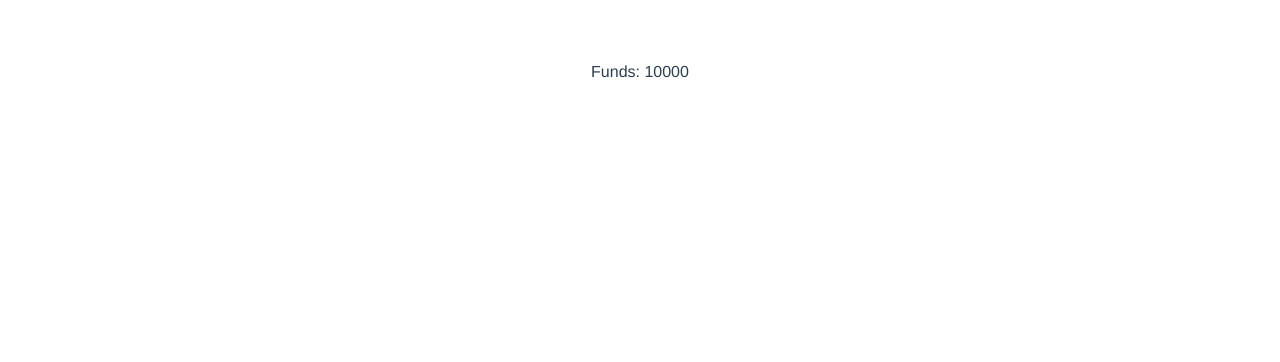
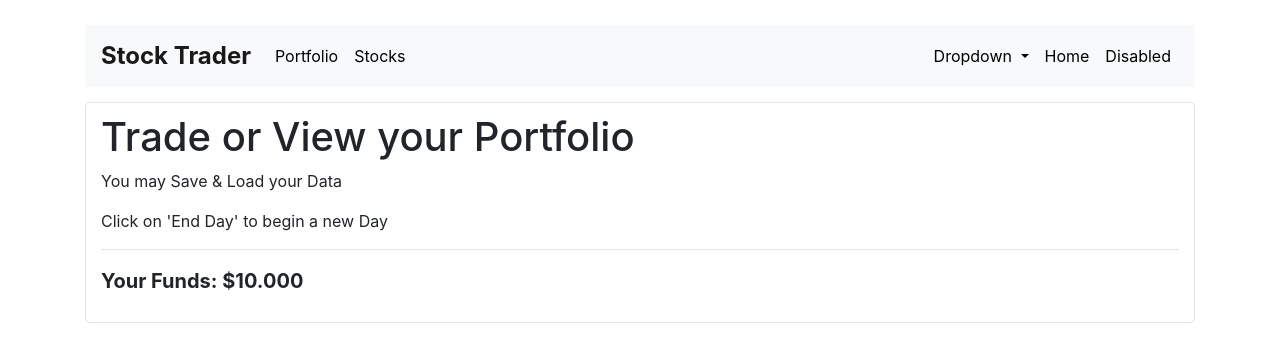
Before and after one commit to serp-ya/vue-trader-game, a Vue app: page /#/portfolio in a window 1280 px wide. Shown: the top 362 px of the page. Built offline with nearby package versions, Linux system fonts and the light colour scheme.

Commit message:
Add pages and configure router

```diff
--- a/src/App.vue
+++ b/src/App.vue
@@ -1,30 +1,31 @@
 <template>
-  <div id="app">
-    Funds: {{ myFunds }}
-    <router-view/>
+  <div class="container main-wrapper" id="app">
+    <Header />
+    <div class="main-content">
+      <router-view/>
+    </div>
   </div>
 </template>
 
 <script>
-import { mapGetters } from 'vuex';
+import Header from '@/components/Header/Header';
 
 export default {
   name: 'App',
-  computed: {
-    ...mapGetters({
-      myFunds: 'getFunds',
-    })
-  }
+  components: {
+    Header,
+  },
 };
 </script>
 
 <style>
-#app {
-  font-family: 'Avenir', Helvetica, Arial, sans-serif;
-  -webkit-font-smoothing: antialiased;
-  -moz-osx-font-smoothing: grayscale;
-  text-align: center;
-  color: #2c3e50;
-  margin-top: 60px;
+.main-wrapper {
+  padding-top: 15px;
+  padding-bottom: 25px;
+}
+.main-content {
+  padding: 10px 15px;
+  border: 1px solid rgba(0,0,0, 0.1);
+  border-radius: 5px;
 }
 </style>
--- /dev/null
+++ b/src/components/Header/Header.vue
@@ -0,0 +1,55 @@
+<template>
+  <div class="main-nav">
+    <nav class="navbar navbar-expand-lg navbar-light bg-light">
+      <router-link class="navbar-brand" to="/">Stock Trader</router-link>
+      <div class="collapse navbar-collapse">
+        <ul class="navbar-nav mr-auto">
+          <li class="nav-item">
+            <router-link class="nav-link" to="portfolio">Portfolio</router-link>
+          </li>
+          <li class="nav-item">
+            <router-link class="nav-link" to="stocks">Stocks</router-link>
+          </li>
+        </ul>
+
+        <ul class="navbar-nav">
+          <li class="nav-item dropdown">
+            <a class="nav-link dropdown-toggle" href="#">
+              Dropdown
+            </a>
+            <div class="dropdown-menu">
+              <a class="dropdown-item" href="#">Action</a>
+              <a class="dropdown-item" href="#">Another action</a>
+            </div>
+          </li>
+          <li class="nav-item">
+            <a class="nav-link" href="#">Home</a>
+          </li>
+          <li class="nav-item">
+            <a class="nav-link" href="#">Disabled</a>
+          </li>
+        </ul>
+      </div>
+    </nav>
+  </div>
+</template>
+
+<script>
+export default {
+  name: 'Header',
+};
+</script>
+
+<style scoped>
+  .main-nav {
+    padding-top: 10px;
+    padding-bottom: 15px;
+  }
+  .navbar-light .navbar-nav .nav-link {
+    color: #000000;
+  }
+  .navbar-brand {
+    font-weight: bold;
+    font-size: 24px;
+  }
+</style>
--- a/src/components/HelloWorld.vue
+++ /dev/null
@@ -1,113 +0,0 @@
-<template>
-  <div class="hello">
-    <h1>{{ msg }}</h1>
-    <h2>Essential Links</h2>
-    <ul>
-      <li>
-        <a
-          href="https://vuejs.org"
-          target="_blank"
-        >
-          Core Docs
-        </a>
-      </li>
-      <li>
-        <a
-          href="https://forum.vuejs.org"
-          target="_blank"
-        >
-          Forum
-        </a>
-      </li>
-      <li>
-        <a
-          href="https://chat.vuejs.org"
-          target="_blank"
-        >
-          Community Chat
-        </a>
-      </li>
-      <li>
-        <a
-          href="https://twitter.com/vuejs"
-          target="_blank"
-        >
-          Twitter
-        </a>
-      </li>
-      <br>
-      <li>
-        <a
-          href="http://vuejs-templates.github.io/webpack/"
-          target="_blank"
-        >
-          Docs for This Template
-        </a>
-      </li>
-    </ul>
-    <h2>Ecosystem</h2>
-    <ul>
-      <li>
-        <a
-          href="http://router.vuejs.org/"
-          target="_blank"
-        >
-          vue-router
-        </a>
-      </li>
-      <li>
-        <a
-          href="http://vuex.vuejs.org/"
-          target="_blank"
-        >
-          vuex
-        </a>
-      </li>
-      <li>
-        <a
-          href="http://vue-loader.vuejs.org/"
-          target="_blank"
-        >
-          vue-loader
-        </a>
-      </li>
-      <li>
-        <a
-          href="https://github.com/vuejs/awesome-vue"
-          target="_blank"
-        >
-          awesome-vue
-        </a>
-      </li>
-    </ul>
-  </div>
-</template>
-
-<script>
-export default {
-  name: 'HelloWorld',
-  data() {
-    return {
-      msg: 'Welcome to Your Vue.js App',
-    };
-  },
-};
-</script>
-
-<!-- Add "scoped" attribute to limit CSS to this component only -->
-<style scoped>
-h1, h2 {
-  font-weight: normal;
-}
-ul {
-  list-style-type: none;
-  padding: 0;
-}
-li {
-  display: inline-block;
-  margin: 0 10px;
-}
-a {
-  color: #42b983;
-}
-</style>
--- /dev/null
+++ b/src/components/HomePage/HomePage.vue
@@ -0,0 +1,31 @@
+<template>
+  <div class="row">
+    <div class="col">
+      <h1>Trade or View your Portfolio</h1>
+      <p>You may Save & Load your Data</p>
+      <p>Click on 'End Day' to begin a new Day</p>
+      <hr>
+      <p class="main-funds-footer">Your Funds: {{myFunds | currencyFormat}}</p>
+    </div>
+  </div>
+</template>
+
+<script>
+import { mapGetters } from 'vuex';
+
+export default {
+  name: 'HomePage',
+  computed: {
+    ...mapGetters({
+      myFunds: 'getFunds',
+    }),
+  },
+};
+</script>
+
+<style>
+.main-funds-footer {
+  font-size: 20px;
+  font-weight: bold;
+}
+</style>
--- /dev/null
+++ b/src/components/PortfolioPage/PortfolioPage.vue
@@ -0,0 +1,20 @@
+<template>
+  <div class="row">
+    <div class="col">
+      <h1>Portfolio Page</h1>
+    </div>
+  </div>
+</template>
+
+<script>
+import { mapGetters } from 'vuex';
+
+export default {
+  name: 'PortfolioPage',
+  computed: {
+    ...mapGetters({
+      myFunds: 'getFunds',
+    }),
+  },
+};
+</script>
--- /dev/null
+++ b/src/components/StocksPage/StocksPage.vue
@@ -0,0 +1,20 @@
+<template>
+  <div class="row">
+    <div class="col">
+      <h1>Stocks Page</h1>
+    </div>
+  </div>
+</template>
+
+<script>
+import { mapGetters } from 'vuex';
+
+export default {
+  name: 'StocksPage',
+  computed: {
+    ...mapGetters({
+      myFunds: 'getFunds',
+    }),
+  },
+};
+</script>
--- /dev/null
+++ b/src/filters/currencyFormat.js
@@ -0,0 +1,15 @@
+export default [
+  'currencyFormat',
+  (value, currencySign = '$') => {
+    const valueStr = String(value);
+    const valueArrReversed = [...valueStr].reverse();
+    const charsCount = valueArrReversed.length;
+
+    for (let i = charsCount; i > 0; i -= 1) {
+      if ((i % 3) === 0 && i !== charsCount) {
+        valueArrReversed.splice(i, 0, '.');
+      }
+    }
+    return currencySign + valueArrReversed.reverse().join('');
+  },
+];
--- /dev/null
+++ b/src/filters/index.js
@@ -0,0 +1,5 @@
+import currencyFormat from './currencyFormat';
+
+export default [
+  currencyFormat,
+];
--- a/src/main.js
+++ b/src/main.js
@@ -3,8 +3,11 @@
 import Vue from 'vue';
 import App from './App';
 
+import filters from './filters';
 import router from './router';
 import store from './store';
+
+filters.forEach(filter => Vue.filter(...filter));
 
 Vue.config.productionTip = false;
 
--- a/src/router/index.js
+++ b/src/router/index.js
@@ -1,15 +1,28 @@
 import Vue from 'vue';
 import Router from 'vue-router';
-import HelloWorld from '@/components/HelloWorld';
+import HomePage from '@/components/HomePage/HomePage';
+import PortfolioPage from '@/components/PortfolioPage/PortfolioPage';
+import StocksPage from '@/components/StocksPage/StocksPage';
 
 Vue.use(Router);
 
 export default new Router({
+  mode: 'history',
   routes: [
     {
       path: '/',
-      name: 'HelloWorld',
-      component: HelloWorld,
+      name: 'HomePage',
+      component: HomePage,
+    },
+    {
+      path: '/portfolio',
+      name: 'PortfolioPage',
+      component: PortfolioPage,
+    },
+    {
+      path: '/stocks',
+      name: 'StocksPage',
+      component: StocksPage,
     },
   ],
 });
```
Also changed, not shown: src/store/modules/player.js (line endings or trailing spaces).
